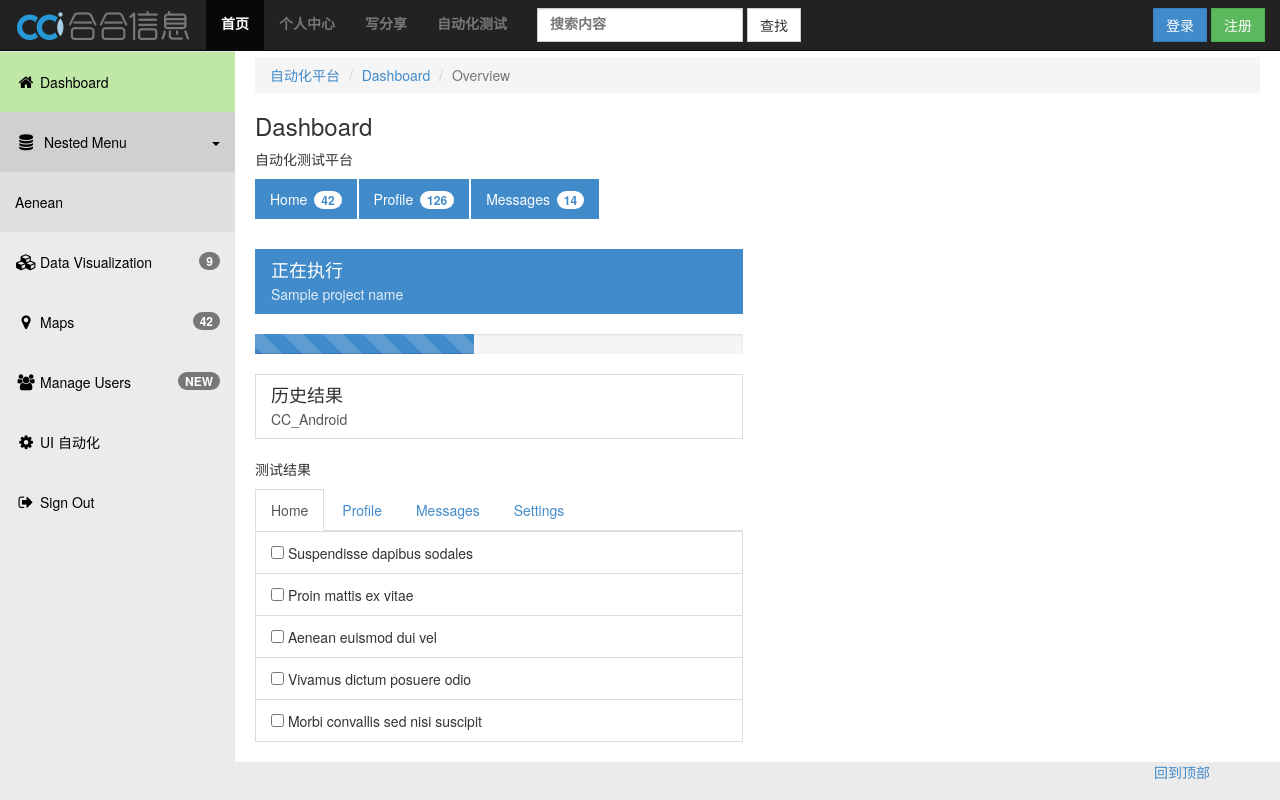
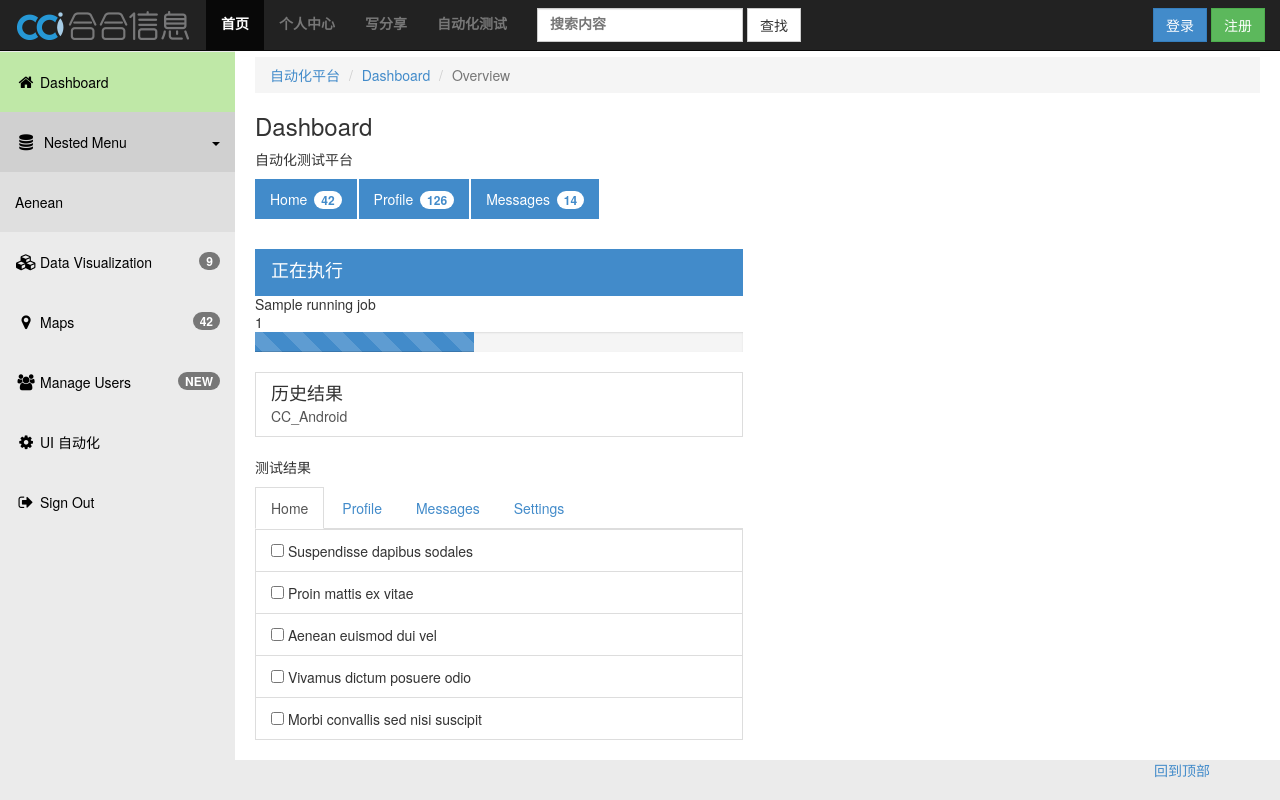
Before and after one commit to zhuwb1991/ShareSystem_Flask, a Flask app: template app/templates/auto_test.html in a window 1280 px wide. Run offline with Flask 2, Linux system fonts and the light colour scheme; the template is opened without the code that fills it: most values are stand-ins (such as "Sample title", 1, 10 or a date in 2020); some libraries are stand-ins or nearby versions.

Commit message:
完善自动化测试页面功能

```diff
--- a/app/templates/auto_test.html
+++ b/app/templates/auto_test.html
@@ -61,13 +61,22 @@
                                 <div class="list-group">
                                     <a href="#" class="list-group-item active">
                                         <h4 class="list-group-item-heading">正在执行</h4>
-                                        <p class="list-group-item-text">{{ project_name }}</p>
                                     </a>
-                                </div>
-                                <div class="progress">
-                                    <div class="progress-bar progress-bar-striped active"  role="progressbar" aria-valuenow="45" aria-valuemin="0" aria-valuemax="100" style="width: 45%">
-                                        <span class="sr-only">45% Complete</span>
-                                    </div>
+                                    {% if running_jobs|length == 0 %}
+                                        <p class="list-group-item-text">暂无正在执行的测试项目</p>
+                                    {% else %}
+                                        {% for running_job in running_jobs %}
+                                            {% for name, num in running_job.items() %}
+                                                <p class="list-group-item-text">{{ name }}</p>
+                                                <p class="list-group-item-text">{{ num }}</p>
+                                                <div class="progress">
+                                                    <div class="progress-bar progress-bar-striped active"  role="progressbar" aria-valuenow="45" aria-valuemin="0" aria-valuemax="100" style="width: 45%">
+                                                        <span class="sr-only">45% Complete</span>
+                                                    </div>
+                                                </div>
+                                            {% endfor %}
+                                        {% endfor %}
+                                    {% endif %}
                                 </div>
 
                                 <div class="list-group">
--- a/config.py
+++ b/config.py
@@ -14,7 +14,7 @@ class DevelopmentConfig(Config):
     开发环境
     """
     DEBUG = True
-    SQLALCHEMY_DATABASE_URI = 'mysql+pymysql://root:111111@127.0.0.1:3306/py_test2?charset=utf8'
+    SQLALCHEMY_DATABASE_URI = 'mysql+pymysql://root:111111@192.168.9.174:3306/py_test2?charset=utf8'
     SQLALCHEMY_TRACK_MODIFICATIONS = True
 
 
@@ -23,7 +23,7 @@ class ProductConfig(Config):
     正式环境
     """
     DEBUG = True
-    SQLALCHEMY_DATABASE_URI = 'mysql+pymysql://root:111111@127.0.0.1:3306/py_test?charset=utf8'
+    SQLALCHEMY_DATABASE_URI = 'mysql+pymysql://root:111111@192.168.9.174:3306/py_test?charset=utf8'
     SQLALCHEMY_TRACK_MODIFICATIONS = True
 
 
```
Also changed, not shown: app/auto_test/views.py (+5 -7 lines), public/jenkins.py (+17 -3 lines).
